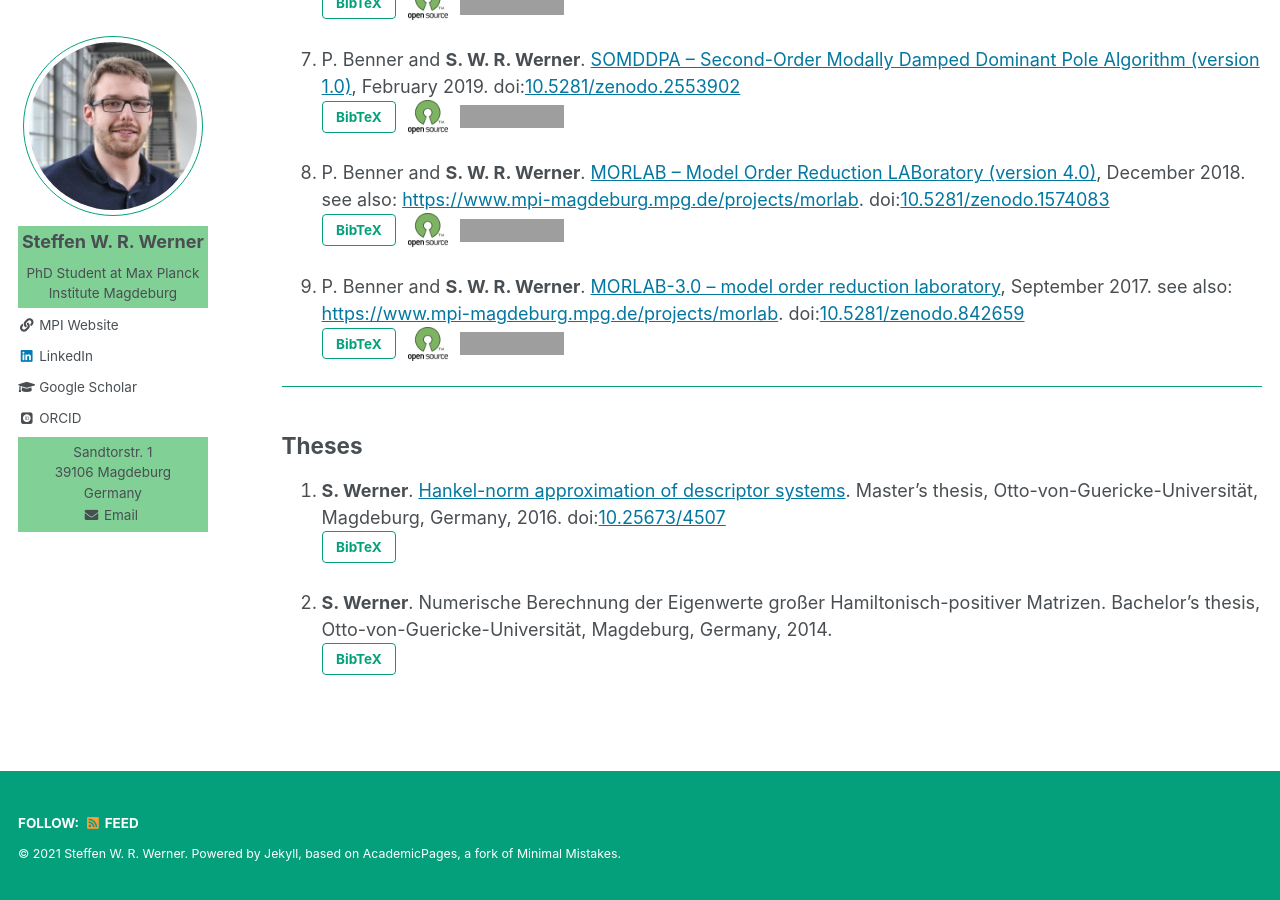
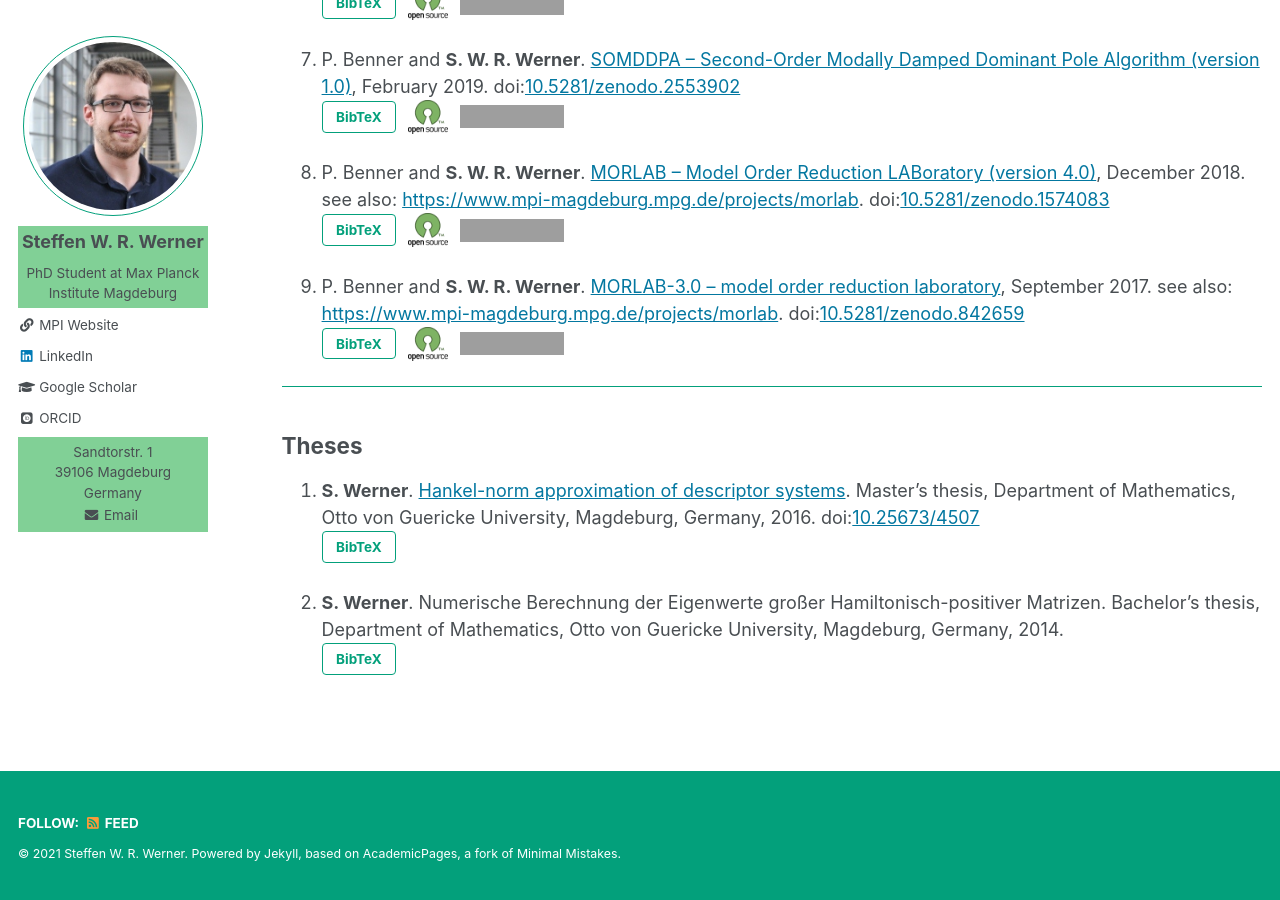
Before and after one commit to ninsteve/ninsteve.github.io, a Jekyll site: the page built from _pages/publications.md, in a window 1280 px wide and 900 px high, scrolled down 3970 px. Built offline with Jekyll 4.4.1, drawn with Linux system fonts in a browser that asks for light colours; nearby versions of some CDN libraries; some web fonts are replaced; grey boxes are pictures that could not be loaded.

Commit message:
Updated theses part.

```diff
--- a/_pages/publications.md
+++ b/_pages/publications.md
@@ -372,13 +372,14 @@ and <a target="blank_" href="{{ author.orcid }}">ORCID</a> profiles.
 ## <a name="theses"></a>Theses ##
 1.  <strong>S. Werner</strong>. <a target="blank_"
     href="https://doi.org/10.25673/4507">Hankel-norm approximation of descriptor
-    systems</a>. Master's thesis, Otto-von-Guericke-Universität, Magdeburg,
-    Germany, 2016. doi:<a target="blank_" href="https://doi.org/10.25673/4507">10.25673/4507</a><br />
+    systems</a>. Master's thesis, Department of Mathematics, Otto von Guericke
+    University, Magdeburg, Germany, 2016. doi:<a target="blank_" href="https://doi.org/10.25673/4507">10.25673/4507</a><br />
     <button id="Wer16-pop" class="btn btn--inverse">BibTeX</button>
 
 1.  <strong>S. Werner</strong>. Numerische Berechnung der Eigenwerte großer
     Hamiltonisch-positiver Matrizen. Bachelor's thesis,
-    Otto-von-Guericke-Universität, Magdeburg, Germany, 2014.
+    Department of Mathematics, Otto von Guericke University, Magdeburg,
+    Germany, 2014.
     <button id="Wer14-pop" class="btn btn--inverse">BibTeX</button>
 
 
--- a/files/publications/bibtex.html
+++ b/files/publications/bibtex.html
@@ -593,7 +593,7 @@
 @MASTERSTHESIS{Wer16,
   author =       {Werner, S.},
   title =        {Hankel-Norm Approximation of Descriptor Systems},
-  school =       {Otto-von-Guericke-Universit{\"a}t},
+  school =       {Department of Mathematics, Otto von Guericke University},
   year =         {2016},
   address =      {Magdeburg, Germany},
   doi =          {10.25673/4507}
@@ -612,7 +612,7 @@
   author =       {Werner, S.},
   title =        {{N}umerische {B}erechnung der {E}igenwerte gro{\ss}er
                   {H}amiltonisch-positiver {M}atrizen},
-  school =       {Otto-von-Guericke-Universit{\"a}t},
+  school =       {Department of Mathematics, Otto von Guericke University},
   year =         {2014},
   address =      {Magdeburg, Germany},
   type =         {Bachelor's thesis}
```
